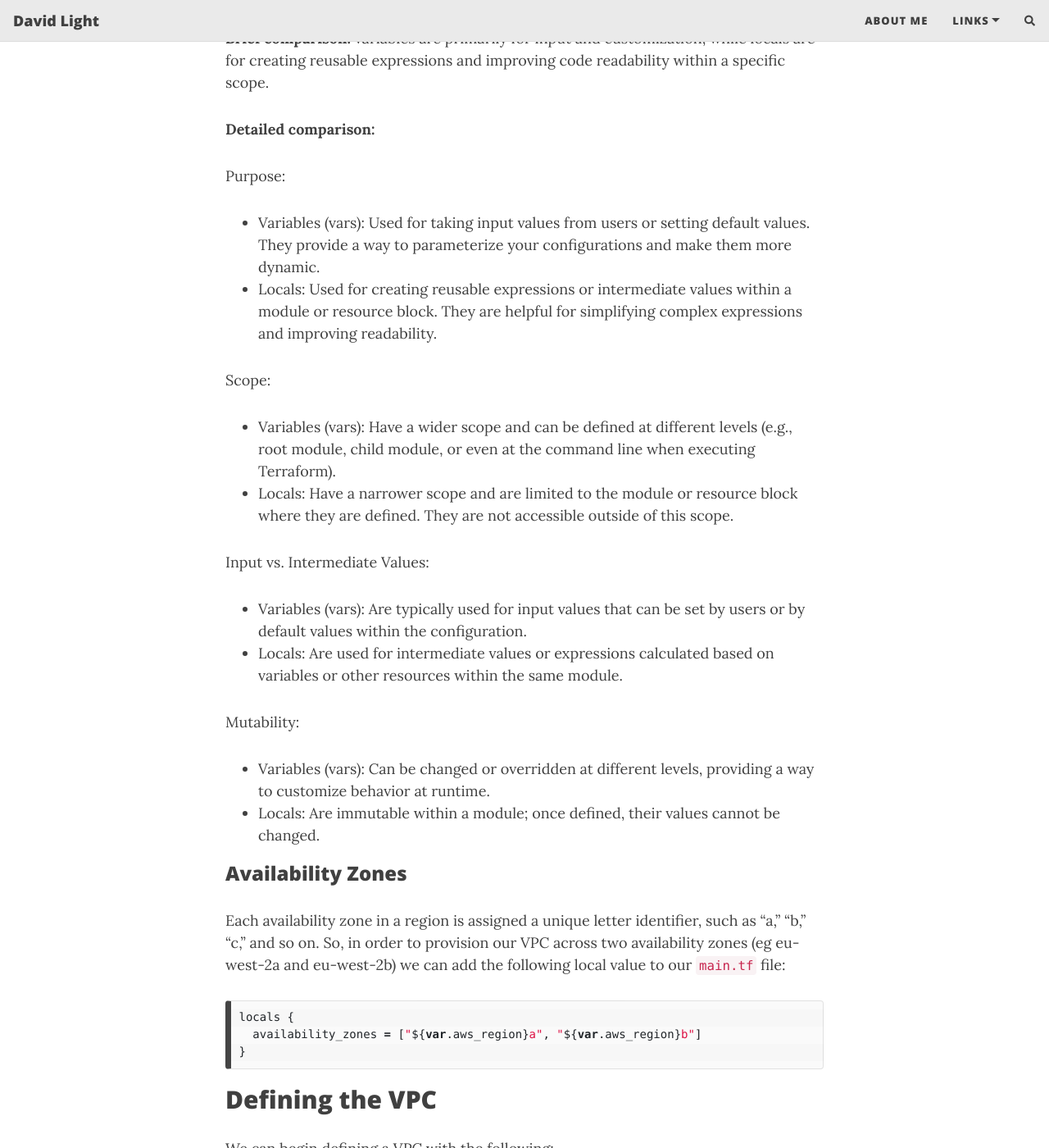
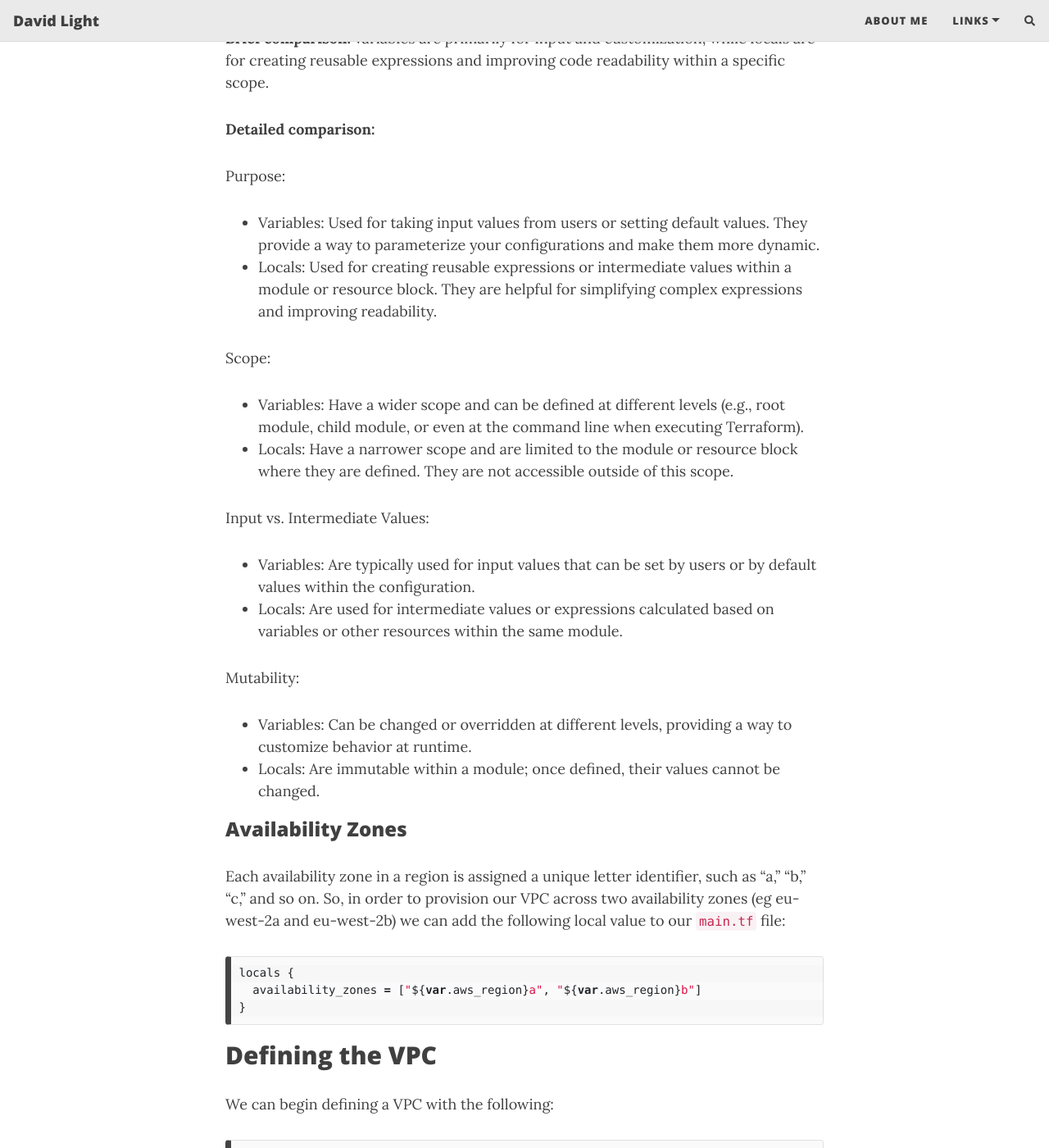
Before and after one commit to dtlight/dtlight.github.io, a Jekyll site: the page built from _posts/2023-12-11-vpc-example.md, in a window 1280 px wide and 1400 px high, scrolled down 4323 px. Shown: the whole window at 82% size. Built offline with Jekyll 4.4.1, drawn with Linux system fonts in a browser that asks for light colours; nearby versions of some CDN libraries; comment, search, counter and statistics services are not loaded; some of the changed text lies outside the part shown.

Commit message:
remove typos

```diff
--- a/_posts/2023-12-11-vpc-example.md
+++ b/_posts/2023-12-11-vpc-example.md
@@ -116,22 +116,22 @@ These are similar to variables (vars), both are used to enhance the flexibility
 
 Purpose:
 
-* Variables (vars): Used for taking input values from users or setting default values. They provide a way to parameterize your configurations and make them more dynamic.
+* Variables: Used for taking input values from users or setting default values. They provide a way to parameterize your configurations and make them more dynamic.
 * Locals: Used for creating reusable expressions or intermediate values within a module or resource block. They are helpful for simplifying complex expressions and improving readability.
 
 Scope:
 
-* Variables (vars): Have a wider scope and can be defined at different levels (e.g., root module, child module, or even at the command line when executing Terraform).
+* Variables: Have a wider scope and can be defined at different levels (e.g., root module, child module, or even at the command line when executing Terraform).
 * Locals: Have a narrower scope and are limited to the module or resource block where they are defined. They are not accessible outside of this scope.
 
 Input vs. Intermediate Values:
 
-* Variables (vars): Are typically used for input values that can be set by users or by default values within the configuration.
+* Variables: Are typically used for input values that can be set by users or by default values within the configuration.
 * Locals: Are used for intermediate values or expressions calculated based on variables or other resources within the same module.
 
 Mutability:
 
-* Variables (vars): Can be changed or overridden at different levels, providing a way to customize behavior at runtime.
+* Variables: Can be changed or overridden at different levels, providing a way to customize behavior at runtime.
 * Locals: Are immutable within a module; once defined, their values cannot be changed.
 
 ### Availability Zones
```
Also changed, not shown: other parts of _posts/2023-12-11-vpc-example.md (+1 -1 lines), aboutme.md (+1 -1 lines).
